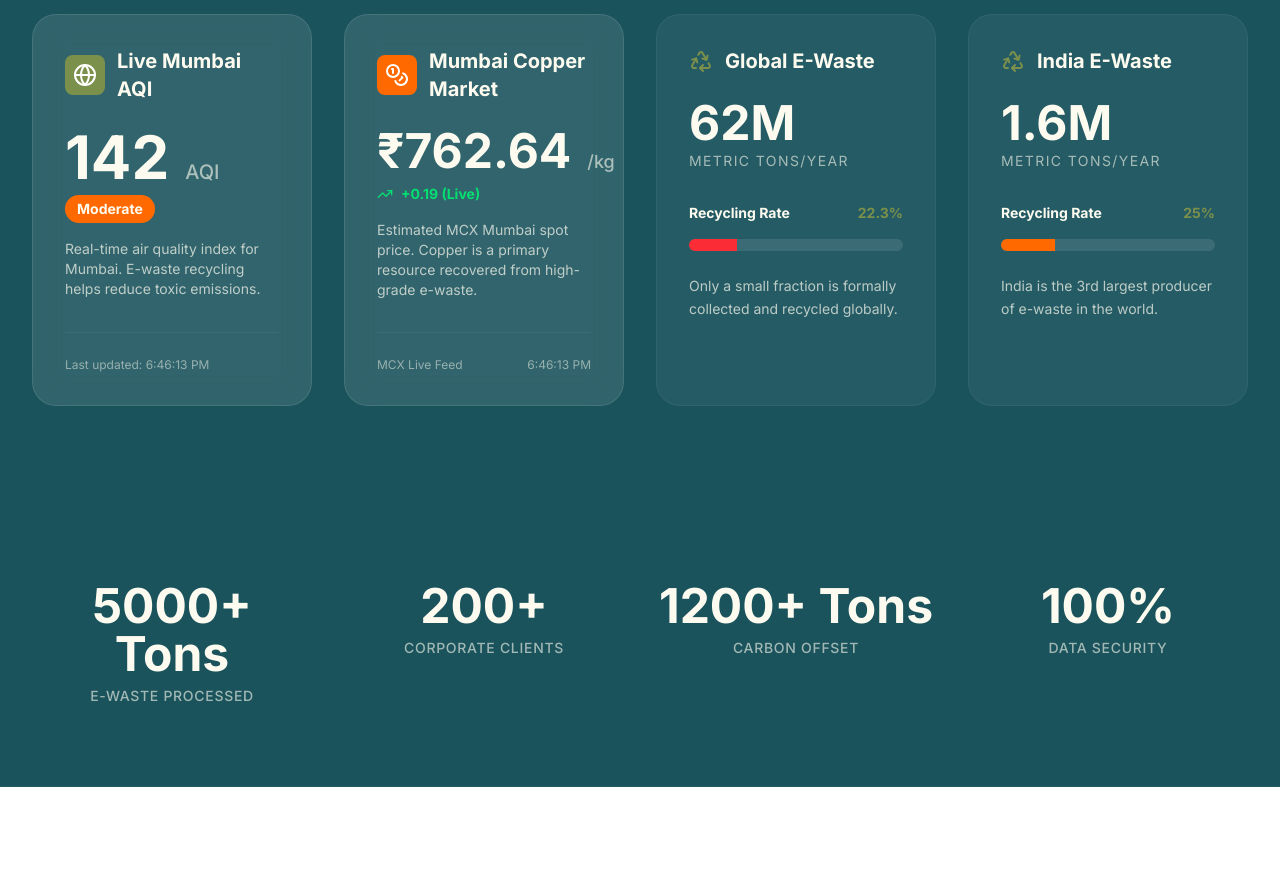
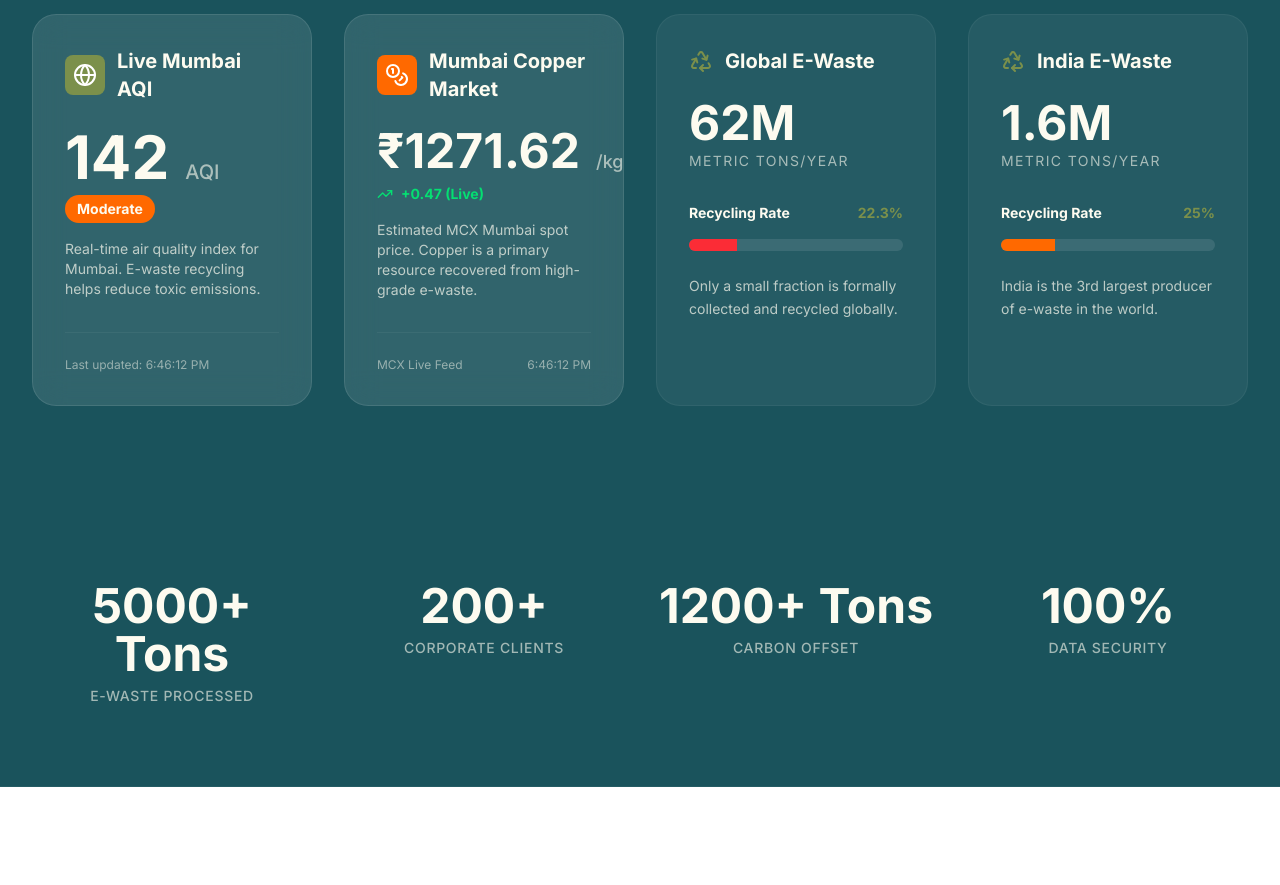
Before and after one commit to shabrezkhan/econeo, a React (Vite) app: page / in a window 1280 px wide. Shown: the part 940-1825 px from the top of the page. Built offline with nearby package versions, Linux system fonts and the light colour scheme; no server answers.

Commit message:
feat(EnvironmentalImpact): Update simulated copper prices and volatility
Adjusted the initial simulated copper price and the volatility factor for price changes. This provides a more realistic simulation of live market fluctuations for the Environmental Impact section.

```diff
--- a/src/App.tsx
+++ b/src/App.tsx
@@ -94,8 +94,8 @@ const stats = [
 const EnvironmentalImpact = () => {
   const [aqi, setAqi] = useState<number | null>(null);
   const [aqiStatus, setAqiStatus] = useState<string>("Loading...");
-  const [copperPrice, setCopperPrice] = useState<number>(762.45);
-  const [priceChange, setPriceChange] = useState<number>(1.25);
+  const [copperPrice, setCopperPrice] = useState<number>(1271.15);
+  const [priceChange, setPriceChange] = useState<number>(3.15);
 
   // Fetch AQI for Mumbai
   useEffect(() => {
@@ -128,11 +128,12 @@ const EnvironmentalImpact = () => {
   useEffect(() => {
     const interval = setInterval(() => {
       setCopperPrice(prev => {
-        const change = (Math.random() - 0.5) * 0.5;
+        const volatility = 1.2;
+        const change = (Math.random() - 0.48) * volatility;
         setPriceChange(change);
         return parseFloat((prev + change).toFixed(2));
       });
-    }, 5000);
+    }, 4000);
     return () => clearInterval(interval);
   }, []);
 
```
